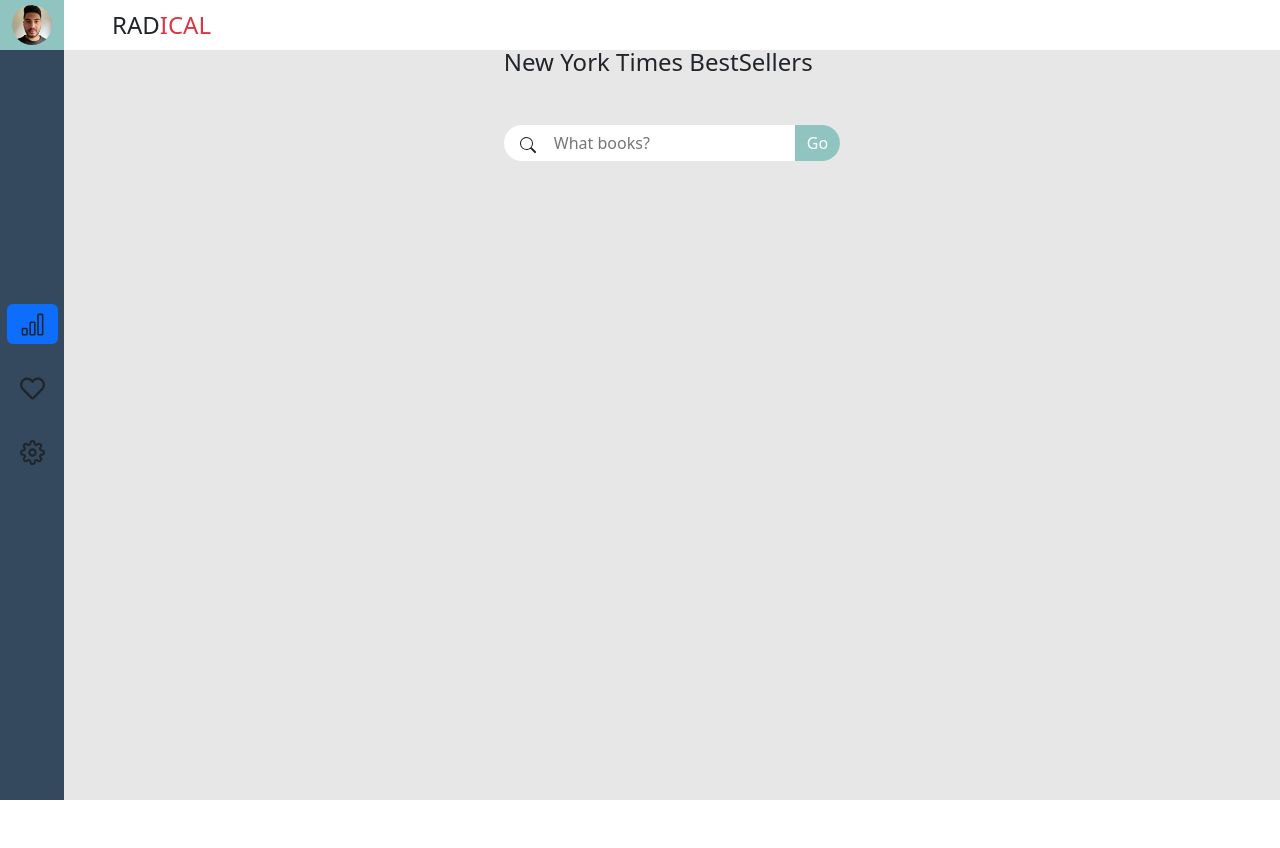
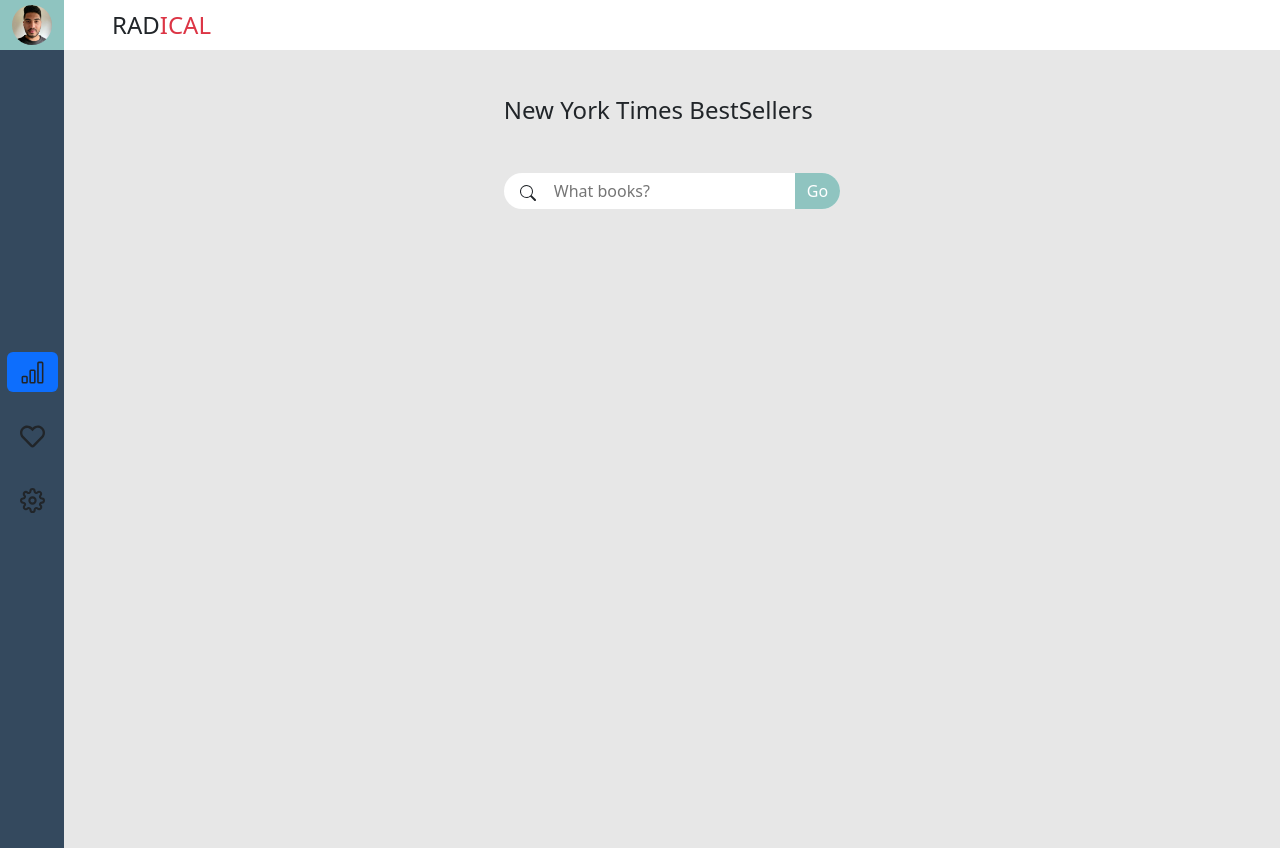
Before and after one commit to luqi2000/radical-challenge, a React (Vite) app: page /listBestSellers in a window 1280 px wide. Before the commit the page ends 800 px from the top, so only its background shows below. Built offline with nearby package versions, Linux system fonts and the light colour scheme.

Commit message:
added mt to homepage and ListSellersPage

```diff
--- a/src/components/HomePage.tsx
+++ b/src/components/HomePage.tsx
@@ -52,7 +52,7 @@
 
   return (
     <>
-      <Container fluid>
+      <Container fluid className="mt-5">
         <Row className="vh-100">
           <Sidebar />
           <Col className="homepage-bg d-flex justify-content-center">
--- a/src/components/ListBestSellersPage.tsx
+++ b/src/components/ListBestSellersPage.tsx
@@ -10,7 +10,7 @@
 
   return (
     <>
-      <Container fluid>
+      <Container fluid className="mt-5">
         <Row className="vh-100 ">
           <Sidebar />
           <Col className="homepage-bg d-flex flex-column align-items-center">
```
